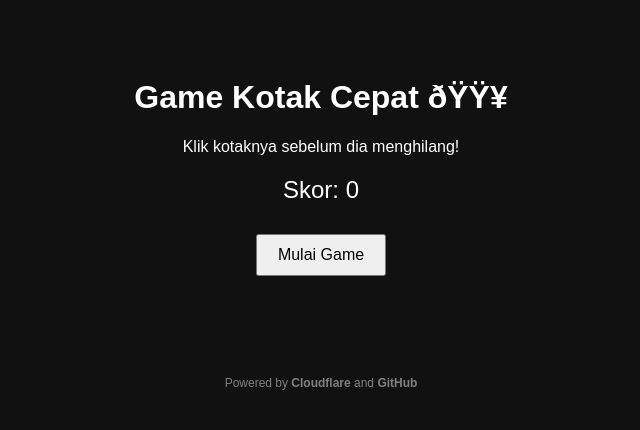
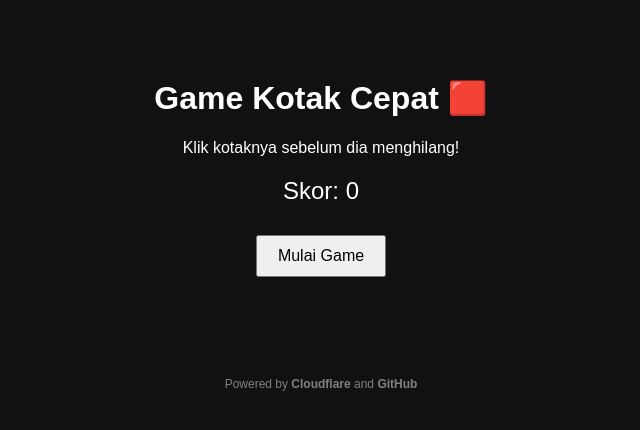
Before and after one commit to Gibran904/My-HTML, a plain HTML site: page index.html in a window 1280 px wide. Shown: the whole page, without its empty margins (319-959 px from the left). Drawn offline with Linux system fonts and the light colour scheme.

Commit message:
Update index.html

```diff
--- a/index.html
+++ b/index.html
@@ -38,7 +38,7 @@
   </style>
 </head>
 <body>
-  <h1>Game Kotak Cepat ðŸŸ¥</h1>
+  <h1>Game Kotak Cepat 🟥</h1>
   <p>Klik kotaknya sebelum dia menghilang!</p>
   <div id="box"></div>
   <div id="score">Skor: 0</div>
```
